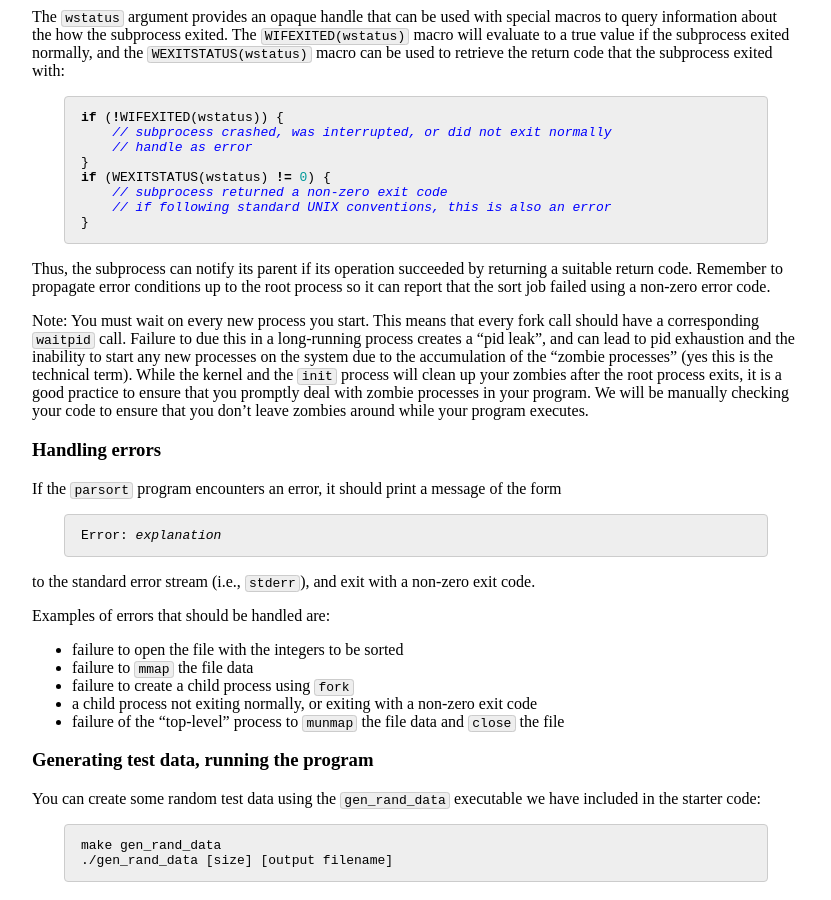
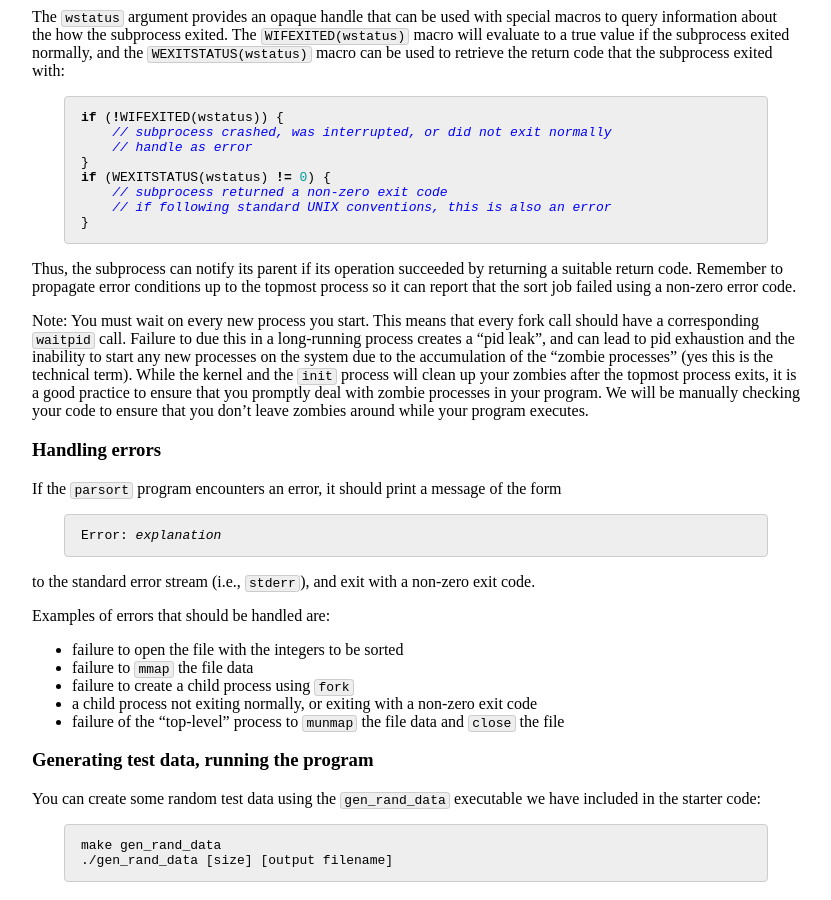
Before and after one commit to jhucsf/fall2022, a Jekyll site: the page built from assign/assign04.md, in a window 1280 px wide and 900 px high, scrolled down 2906 px. Shown: the whole window, without its empty margins (224-1055 px from the left). Built offline with Jekyll 4.4.1, drawn with Linux system fonts in a browser that asks for light colours; some of the changed text lies outside the part shown.

Commit message:
assign04: Fix terminology discrepancy
"root"->"topmost"

````diff
--- a/assign/assign04.md
+++ b/assign/assign04.md
@@ -209,15 +209,15 @@ if (WEXITSTATUS(wstatus) != 0) {
 ```
 
 Thus, the subprocess can notify its parent if its operation succeeded by returning a suitable
-return code. Remember to propagate error conditions up to the root process so it can
+return code. Remember to propagate error conditions up to the topmost process so it can
 report that the sort job failed using a non-zero error code.
 
 Note: You must wait on every new process you start. This means that every fork call should
 have a corresponding `waitpid` call. Failure to due this in a long-running process creates
 a "pid leak", and can lead to pid exhaustion and the inability to start any new processes
 on the system due to the accumulation of the "zombie processes" (yes this is the technical
-term). While the kernel and the `init` process will clean up your zombies after the root
-process exits, it is a good practice to ensure that you promptly deal with zombie
+term). While the kernel and the `init` process will clean up your zombies after the
+topmost process exits, it is a good practice to ensure that you promptly deal with zombie
 processes in your program. We will be manually checking your code to ensure that you don't
 leave zombies around while your program executes.
 
@@ -348,7 +348,7 @@ to try to debug the parallel version of the algorithm if there are bugs in the
 sequential implementation of the algorithm, such as function that merges
 sorted arrays. (Ask us how we know 😄...)
 
-Ensure that only the root process (i.e. the first process executed) ever attempts
+Ensure that only the topmost process (i.e. the first process executed) ever attempts
 to open the file, map memory, and carry out cleanup. Attempting to `close()` or
 `munmap()` the file multiple times will lead to crashes and other unpredictable behaviour.
 
````
